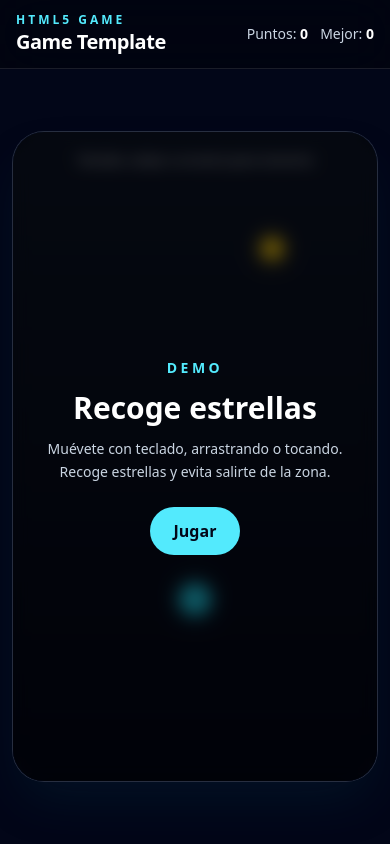
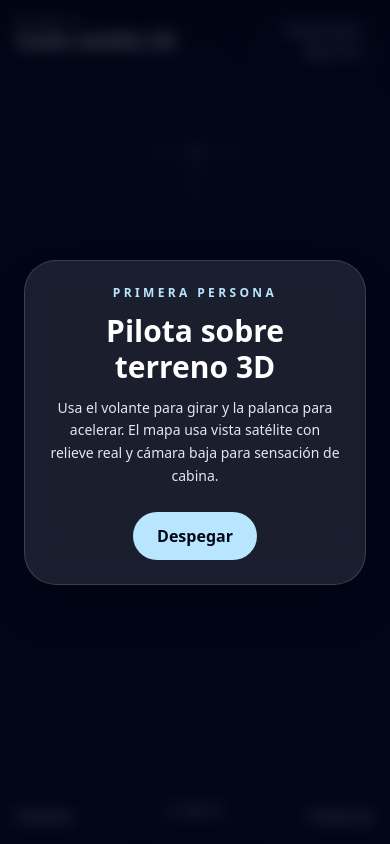
Before and after one commit to jalonsomerchan/plane2, a website built with Vite: page index.html in a window 390 px wide. Built offline with nearby package versions, Linux system fonts and the light colour scheme.

Commit message:
Build mobile 3D flight interface

```diff
--- a/index.html
+++ b/index.html
@@ -5,62 +5,95 @@
     <meta name="viewport" content="width=device-width, initial-scale=1.0, viewport-fit=cover" />
     <meta
       name="description"
-      content="Template moderno para crear juegos HTML5 con JavaScript puro, Canvas, Vite y Tailwind CSS."
+      content="Juego móvil en primera persona para pilotar un avión sobre un mapa satélite con terreno 3D y controles táctiles."
     />
-    <meta name="theme-color" content="#09090b" />
+    <meta name="theme-color" content="#07111f" />
 
-    <title>Game Template</title>
+    <title>Plane 2 - Vuelo satélite 3D</title>
 
     <link rel="icon" href="./favicon.svg" type="image/svg+xml" />
   </head>
 
   <body class="min-h-screen overflow-hidden bg-slate-950 text-white antialiased">
-    <div id="app" class="flex min-h-screen flex-col">
-      <header class="border-b border-white/10 bg-black/30 px-4 py-3 backdrop-blur-xl">
-        <div class="mx-auto flex max-w-6xl items-center justify-between gap-4">
-          <div>
-            <p class="text-xs font-semibold uppercase tracking-[0.25em] text-cyan-300">
-              HTML5 Game
-            </p>
-            <h1 class="text-xl font-black tracking-tight sm:text-2xl">Game Template</h1>
+    <div id="app" class="relative min-h-screen overflow-hidden">
+      <main class="relative min-h-screen" aria-label="Juego de vuelo en primera persona">
+        <section class="relative h-dvh min-h-screen overflow-hidden bg-slate-950">
+          <div id="flight-map" class="absolute inset-0" aria-hidden="true"></div>
+
+          <div
+            class="pointer-events-none absolute inset-x-0 top-0 z-10 bg-gradient-to-b from-black/80 via-black/30 to-transparent px-4 pb-12 pt-[calc(0.9rem+env(safe-area-inset-top,0px))]"
+          >
+            <header class="mx-auto flex max-w-5xl items-start justify-between gap-3">
+              <div>
+                <p class="text-[0.68rem] font-bold uppercase tracking-[0.28em] text-sky-200/90">
+                  Plane 2
+                </p>
+                <h1 class="text-xl font-black leading-none tracking-tight sm:text-3xl">
+                  Vuelo satélite 3D
+                </h1>
+              </div>
+              <div class="grid min-w-28 gap-1 rounded-2xl border border-white/15 bg-slate-950/50 px-3 py-2 text-right text-xs shadow-2xl backdrop-blur-md">
+                <span>Distancia <strong id="score" class="text-white">0</strong> m</span>
+                <span>Mejor <strong id="best-score" class="text-white">0</strong> m</span>
+              </div>
+            </header>
           </div>
 
-          <div class="flex items-center gap-3 text-sm text-slate-300" aria-live="polite">
-            <span>Puntos: <strong id="score" class="text-white">0</strong></span>
-            <span> Mejor: <strong id="best-score" class="text-white">0</strong> </span>
+          <div class="pointer-events-none absolute inset-0 z-20" aria-hidden="true">
+            <div class="absolute left-1/2 top-[18%] h-12 w-px -translate-x-1/2 bg-sky-100/50"></div>
+            <div class="absolute left-1/2 top-[18%] h-px w-24 -translate-x-1/2 bg-sky-100/50"></div>
+            <div class="absolute left-1/2 top-[18%] h-3 w-3 -translate-x-1/2 -translate-y-1/2 rounded-full border border-sky-100/70"></div>
+            <div class="absolute inset-x-0 bottom-0 h-1/2 bg-gradient-to-t from-slate-950/85 via-slate-950/20 to-transparent"></div>
           </div>
-        </div>
-      </header>
 
-      <main class="relative flex flex-1 items-center justify-center p-3 sm:p-6">
-        <section
-          class="relative aspect-[9/16] max-h-[calc(100vh-7rem)] w-full max-w-[430px] overflow-hidden rounded-[2rem] border border-white/10 bg-slate-900 shadow-2xl shadow-cyan-950/30"
-        >
-          <canvas
-            id="game-canvas"
-            class="block h-full w-full touch-none bg-slate-950"
-            width="540"
-            height="960"
-            aria-label="Demo jugable del template"
-          ></canvas>
+          <div
+            class="absolute inset-x-0 bottom-0 z-30 px-4 pb-[calc(1rem+env(safe-area-inset-bottom,0px))]"
+          >
+            <div class="mx-auto grid max-w-5xl grid-cols-[1fr_auto_1fr] items-end gap-3">
+              <div class="flex justify-start">
+                <div class="mobile-control" aria-label="Volante de dirección">
+                  <span class="control-label">Volante</span>
+                  <div id="steering-control" class="steering-wheel" role="slider" aria-label="Giro del avión" aria-valuemin="-100" aria-valuemax="100" aria-valuenow="0" tabindex="0">
+                    <div class="steering-spoke steering-spoke-a"></div>
+                    <div class="steering-spoke steering-spoke-b"></div>
+                    <div class="steering-spoke steering-spoke-c"></div>
+                    <div class="steering-hub"></div>
+                  </div>
+                </div>
+              </div>
+
+              <div class="rounded-full border border-white/15 bg-black/35 px-4 py-2 text-center text-xs font-bold uppercase tracking-[0.22em] text-sky-100/90 shadow-2xl backdrop-blur-md">
+                <span id="speed-readout">0 km/h</span>
+              </div>
+
+              <div class="flex justify-end">
+                <div class="mobile-control items-end" aria-label="Palanca de aceleración">
+                  <span class="control-label">Potencia</span>
+                  <div id="throttle-control" class="throttle-track" role="slider" aria-label="Aceleración" aria-valuemin="0" aria-valuemax="100" aria-valuenow="40" tabindex="0">
+                    <div class="throttle-fill"></div>
+                    <div class="throttle-handle"></div>
+                  </div>
+                </div>
+              </div>
+            </div>
+          </div>
 
           <div
             id="overlay"
-            class="absolute inset-0 flex items-center justify-center bg-black/60 p-6 backdrop-blur-sm"
+            class="absolute inset-0 z-40 flex items-center justify-center bg-slate-950/72 p-6 backdrop-blur-sm"
           >
-            <div class="max-w-xs text-center">
-              <p class="text-sm font-semibold uppercase tracking-[0.25em] text-cyan-300">Demo</p>
-              <h2 id="overlay-title" class="mt-3 text-3xl font-black">Recoge estrellas</h2>
-              <p id="overlay-message" class="mt-3 text-sm leading-relaxed text-slate-300">
-                Muévete con teclado, arrastrando o tocando. Recoge estrellas y evita salirte de la
-                zona.
+            <div class="max-w-sm rounded-[2rem] border border-white/15 bg-white/10 p-6 text-center shadow-2xl backdrop-blur-xl">
+              <p class="text-xs font-bold uppercase tracking-[0.28em] text-sky-200">Primera persona</p>
+              <h2 id="overlay-title" class="mt-3 text-3xl font-black">Pilota sobre terreno 3D</h2>
+              <p id="overlay-message" class="mt-3 text-sm leading-relaxed text-slate-200">
+                Usa el volante para girar y la palanca para acelerar. El mapa usa vista satélite con relieve real y cámara baja para sensación de cabina.
               </p>
               <button
                 id="play-button"
-                class="mt-6 rounded-full bg-cyan-300 px-6 py-3 font-black text-slate-950 transition hover:scale-105 focus:outline-none focus:ring-4 focus:ring-cyan-300/40"
+                class="mt-6 rounded-full bg-sky-200 px-6 py-3 font-black text-slate-950 transition hover:scale-105 focus:outline-none focus:ring-4 focus:ring-sky-200/40"
                 type="button"
               >
-                Jugar
+                Despegar
               </button>
             </div>
           </div>
```
